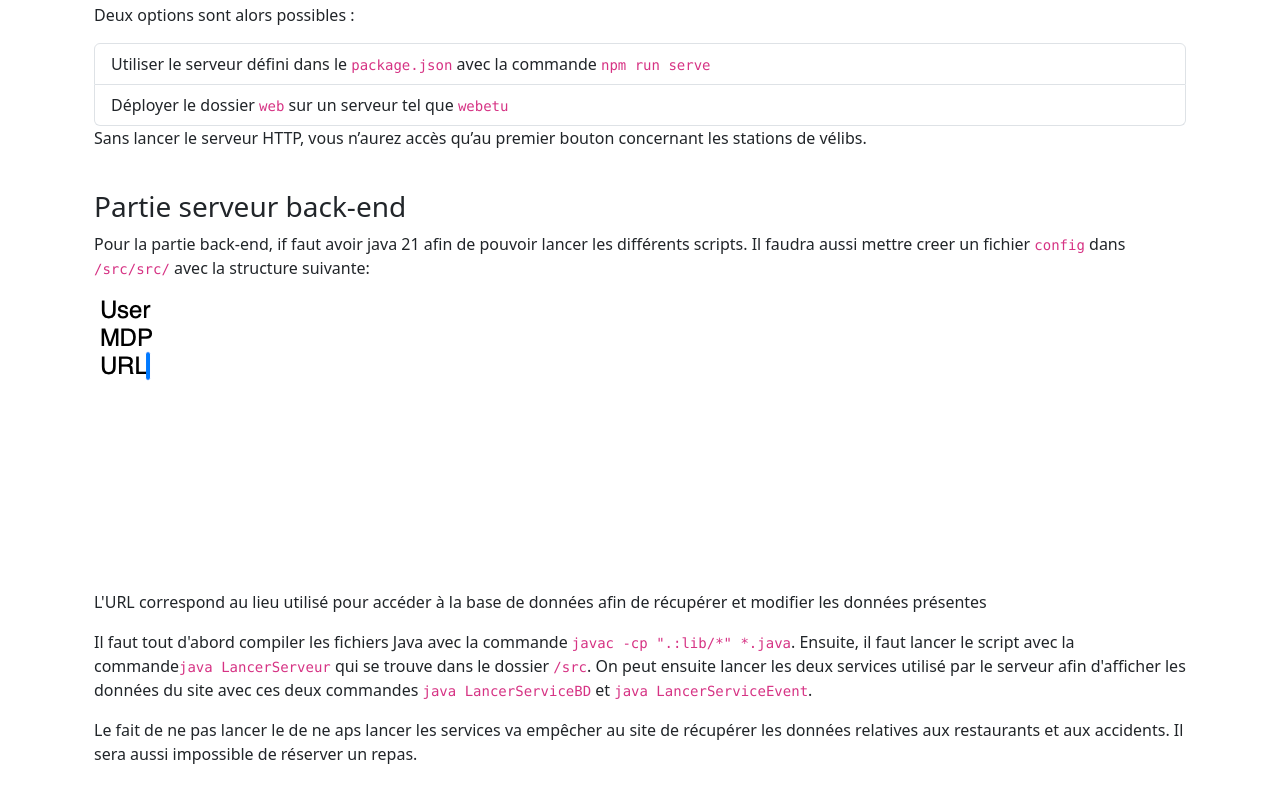
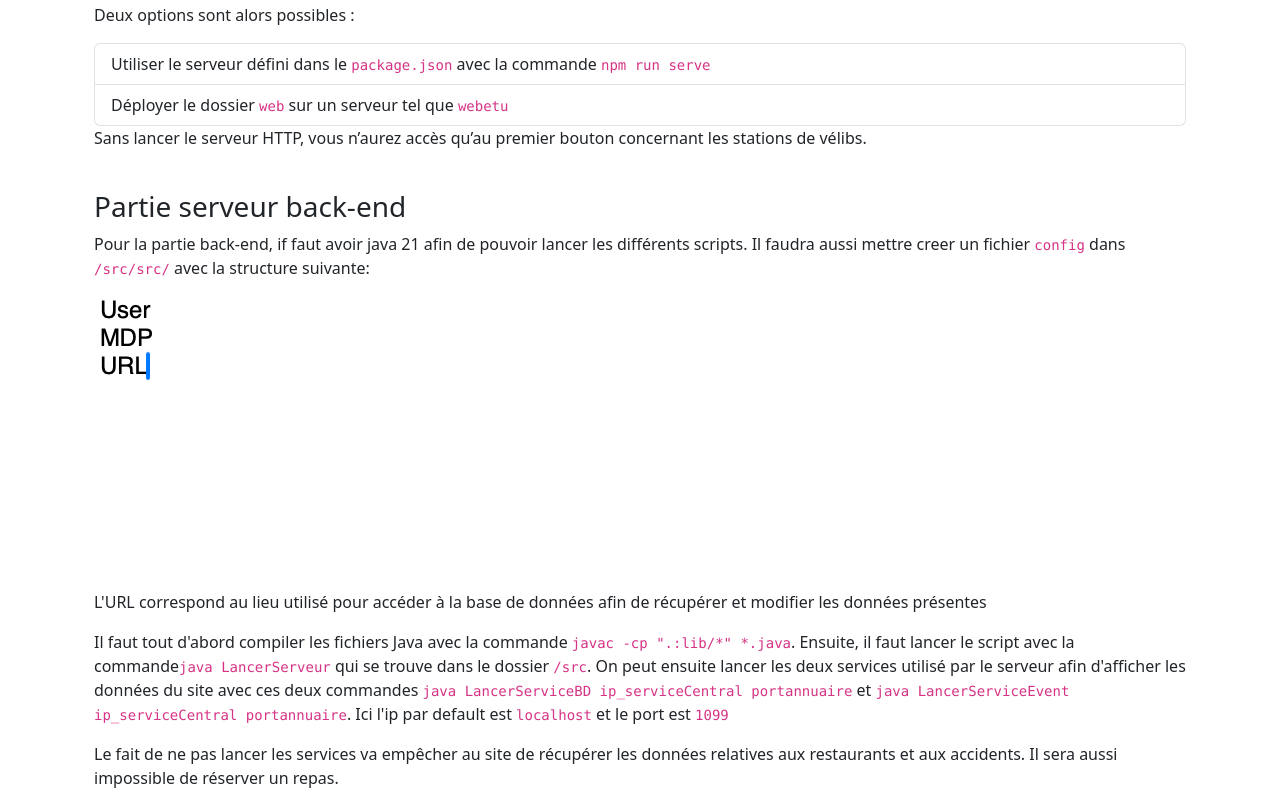
Before and after one commit to ByZorks/Projet-application-repartie, a website: page web/compte-rendu.html in a window 1280 px wide. Shown: the part 4749-5555 px from the top of the page. Before the commit the page ends 5531 px from the top, so only its background shows below. Drawn offline with nearby package versions, Linux system fonts and the light colour scheme.

Commit message:
Correction faute orthographe est ajout d'explication supplémentaire

```diff
--- a/web/compte-rendu.html
+++ b/web/compte-rendu.html
@@ -119,9 +119,10 @@
     <p>Il faut tout d'abord compiler les fichiers Java avec la commande <code>javac -cp ".:lib/*" *.java</code>.
         Ensuite, il faut lancer le script avec la commande<code>java LancerServeur</code> qui se trouve dans le dossier
         <code>/src</code>. On peut ensuite lancer les deux services utilisé par le serveur afin d'afficher les données
-        du site avec ces deux commandes <code>java LancerServiceBD</code> et <code>java LancerServiceEvent</code>.</p>
+        du site avec ces deux commandes <code>java LancerServiceBD ip_serviceCentral portannuaire</code> et <code>java LancerServiceEvent ip_serviceCentral portannuaire</code>.
+        Ici l'ip par default est <code>localhost</code> et le port est <code>1099</code></p>
 
-    <p>Le fait de ne pas lancer le de ne aps lancer les services va empêcher au site de récupérer les données relatives
+    <p>Le fait de ne pas lancer les services va empêcher au site de récupérer les données relatives
     aux restaurants et aux accidents. Il sera aussi impossible de réserver un repas.</p>
 </div>
 </body>
```
